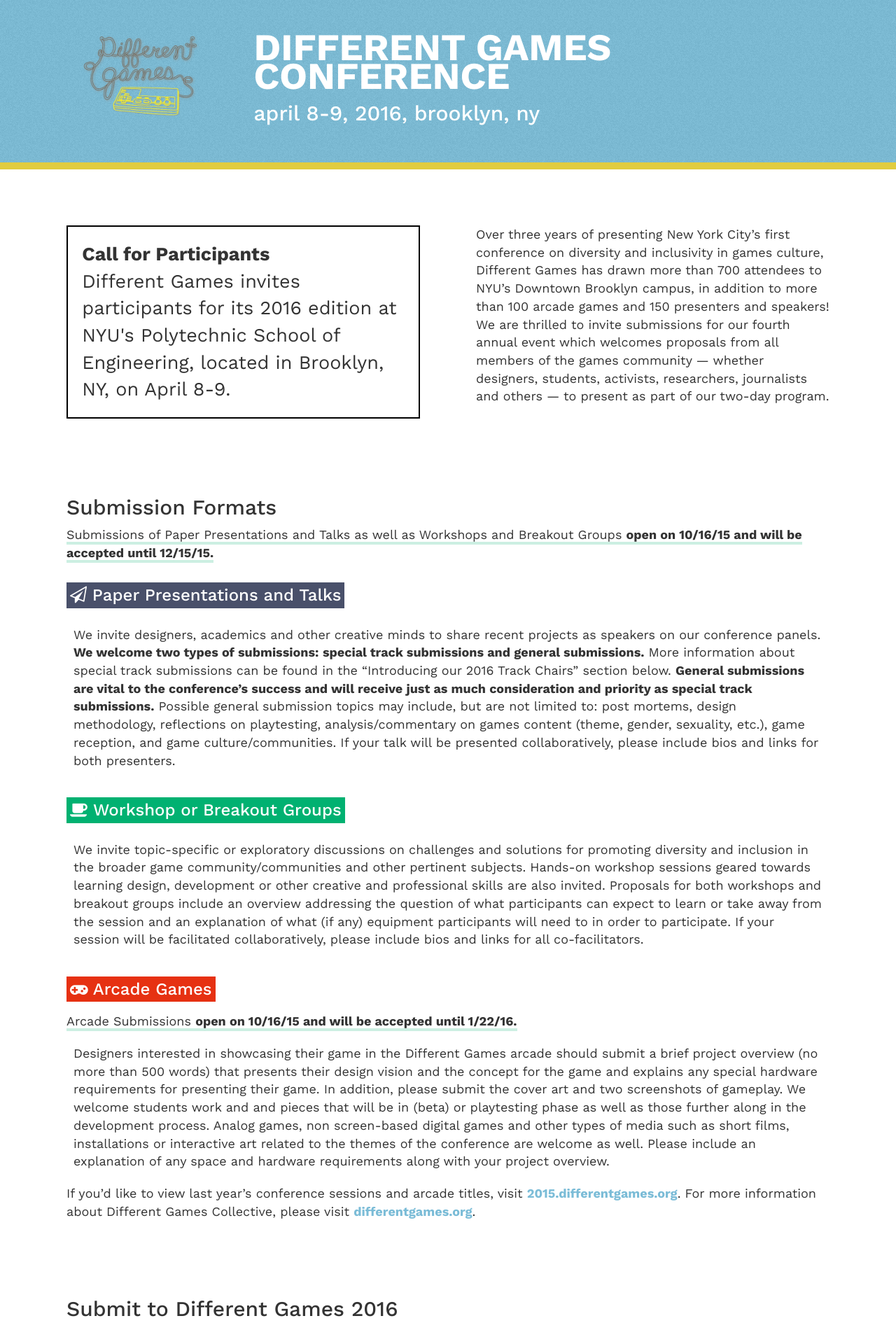
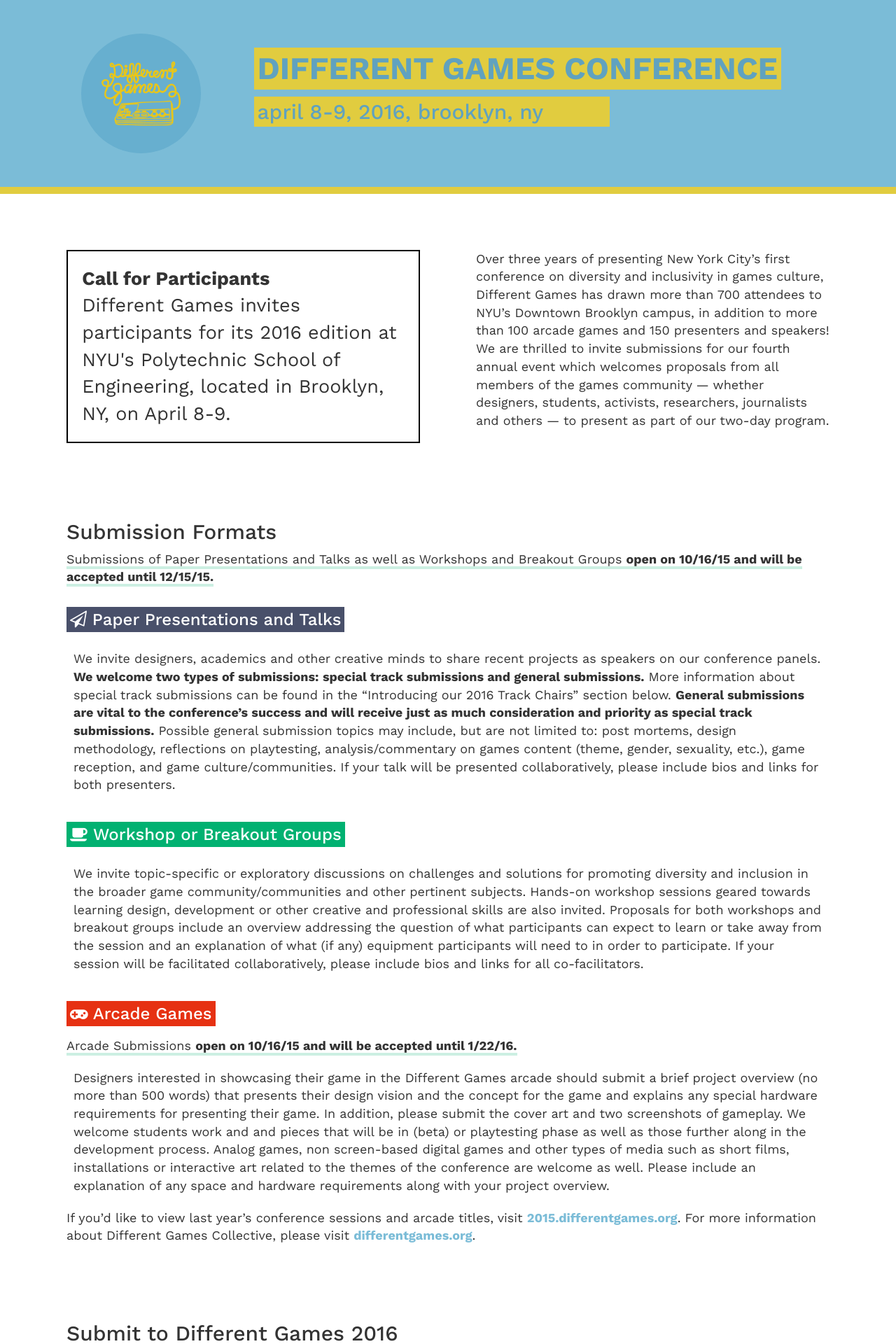
Before and after one commit to differentgames/conference-2016-site, a Jekyll site: the page built from index.html, in a window 1280 px wide. Shown: the top 1920 px of the page at 70% size. Built offline with Jekyll 4.4.1, drawn with Linux system fonts in a browser that asks for light colours; nearby versions of some CDN libraries.

Commit message:
making the header better

```diff
--- a/_includes/header.html
+++ b/_includes/header.html
@@ -3,7 +3,7 @@
     <div class="row">
       <div class="col-md-3">
         <a href="/">
-          <img class="img-responsive banner-logo" src="/images/logo.png" alt="Different Games">
+          <img class="img-responsive banner-logo" src="/images/yellow_logo.png" alt="Different Games">
         </a>
       </div>
       <div class="col-md-9">
--- a/_sass/_pinwheel.scss
+++ b/_sass/_pinwheel.scss
@@ -19,25 +19,25 @@
 
 .pw-banner {
   background-color: $pinwheel-blue;
-  background-image:
-    url("/images/texture.png");
+  color: #60a2bf;
 
   .banner-logo {
     margin: 0 auto;
     max-width: 65%;
+    background: rgba(103,175,207,1);
+    padding: 15px;
+    // border: 9px solid rgba(56, 61, 88, .5);
+    border-radius: 50%;
+
   }
 
   .banner-dgc-title {
-    font-size: $base-font-size * 2;
+    background: $pinwheel-yellow;
+    font-size: $base-font-size * 2.5;
     text-transform: uppercase;
-    color: white;
     font-weight:bolder;
-
-    &.conf {
-      margin-top: 0;
-      font-size: $base-font-size * 3;
-      line-height: .75em;
-    }
+    display: inline-block;
+    padding: 5px;
   }
 
   &:hover {
@@ -47,10 +47,10 @@
 
   .tagline {
     width:60%;
+    background: $pinwheel-yellow;
     text-transform: lowercase;
-    display: inline;
-    line-height: $base-line-height;
-    color: white;
+    display: inline-block;
+    padding: 5px;
   }
 
   &.conf {
```
Also changed, not shown: images/white_logo.png (added), images/yellow_logo.png (added).
